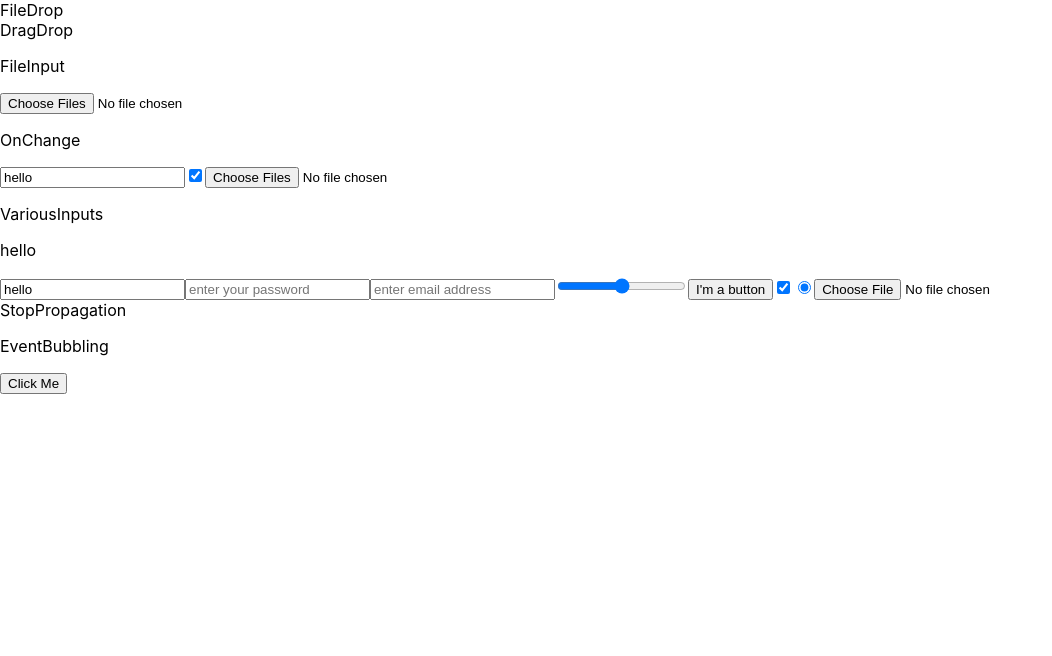
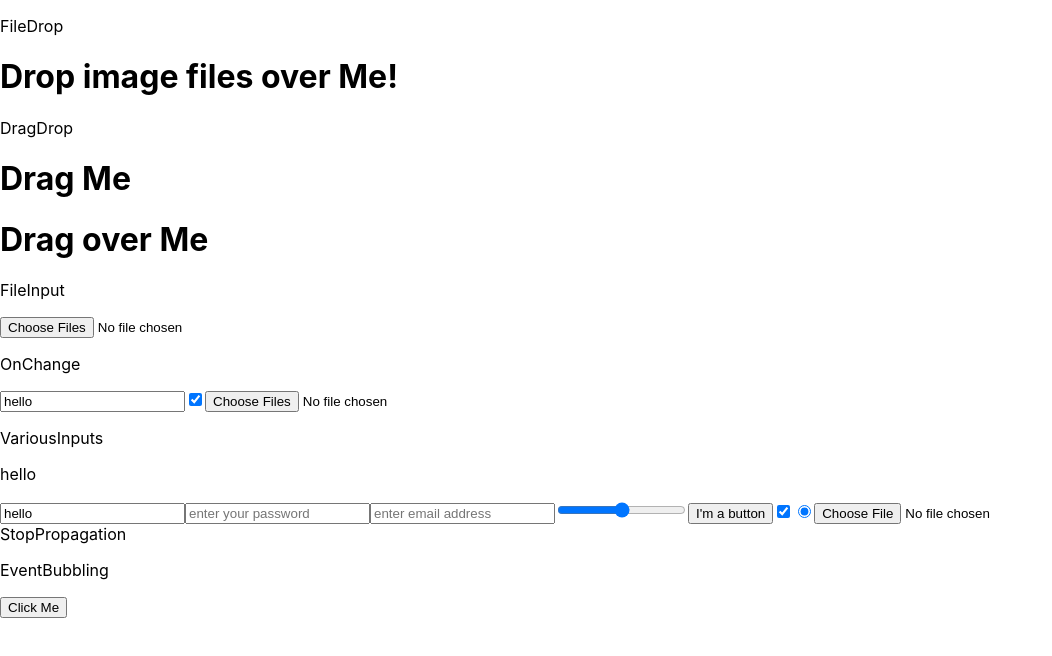
Before and after one commit to dnjfht/type_project2, a React (Create React App) app: page / in a window 1280 px wide. Shown: the top 656 px of the page, without its empty margins (0-1052 px from the left). Built offline with nearby package versions, Linux system fonts and the light colour scheme.

Commit message:
study : Applying image and file drag-and-drop events.

```diff
--- a/src/pages/DragDrop.tsx
+++ b/src/pages/DragDrop.tsx
@@ -1,3 +1,35 @@
+import {DragEvent} from 'react'
+
 export default function DragDrop() {
-  return <div>DragDrop</div>
+  const onDragStart = (e: DragEvent<HTMLElement>) => {
+    console.log('OnDragStart', e.dataTransfer)
+  }
+
+  const onDragEnd = (e: DragEvent<HTMLElement>) => {
+    console.log('OnDragEnd', e.dataTransfer)
+  }
+
+  const onDragOver = (e: DragEvent<HTMLElement>) => {
+    e.preventDefault()
+    console.log('OnDragOver', e.dataTransfer)
+  }
+
+  const onDrop = (e: DragEvent<HTMLElement>) => {
+    e.preventDefault()
+    console.log('OnDrop', e.dataTransfer)
+  }
+
+  return (
+    <div>
+      <p>DragDrop</p>
+
+      <div draggable onDragStart={onDragStart} onDragEnter={onDragEnd}>
+        <h1>Drag Me</h1>
+      </div>
+
+      <div draggable onDrop={onDrop} onDragOver={onDragOver}>
+        <h1>Drag over Me</h1>
+      </div>
+    </div>
+  )
 }
--- a/src/pages/FileDrop.tsx
+++ b/src/pages/FileDrop.tsx
@@ -1,3 +1,31 @@
+import {DragEvent} from 'react'
+
 export default function FileDrop() {
-  return <div>FileDrop</div>
+  const onDragOver = (e: DragEvent) => {
+    e.preventDefault()
+
+    console.log('dragOVer', e.dataTransfer)
+  }
+
+  const onDrop = (e: DragEvent) => {
+    e.preventDefault()
+
+    const files = e.dataTransfer?.files
+    if (files) {
+      for (let i = 0; i < files.length; i++) {
+        const file: File | null = files.item(i) // or file = files[i]
+        console.log(`file[${i}] drop!`, file)
+      }
+    }
+  }
+
+  return (
+    <div>
+      <p>FileDrop</p>
+
+      <div onDrop={onDrop} onDragOver={onDragOver}>
+        <h1>Drop image files over Me!</h1>
+      </div>
+    </div>
+  )
 }
```
